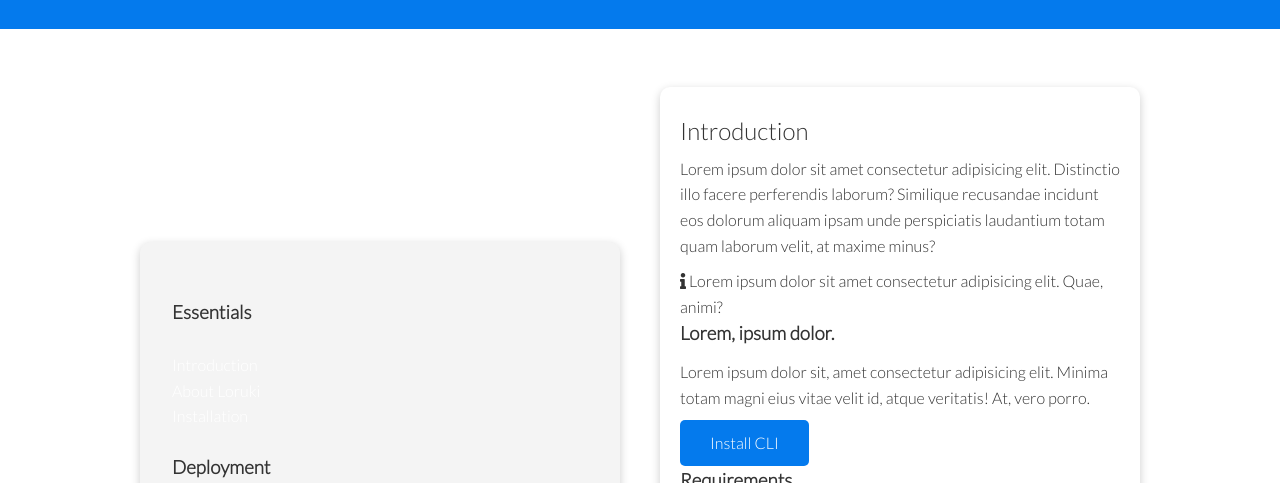
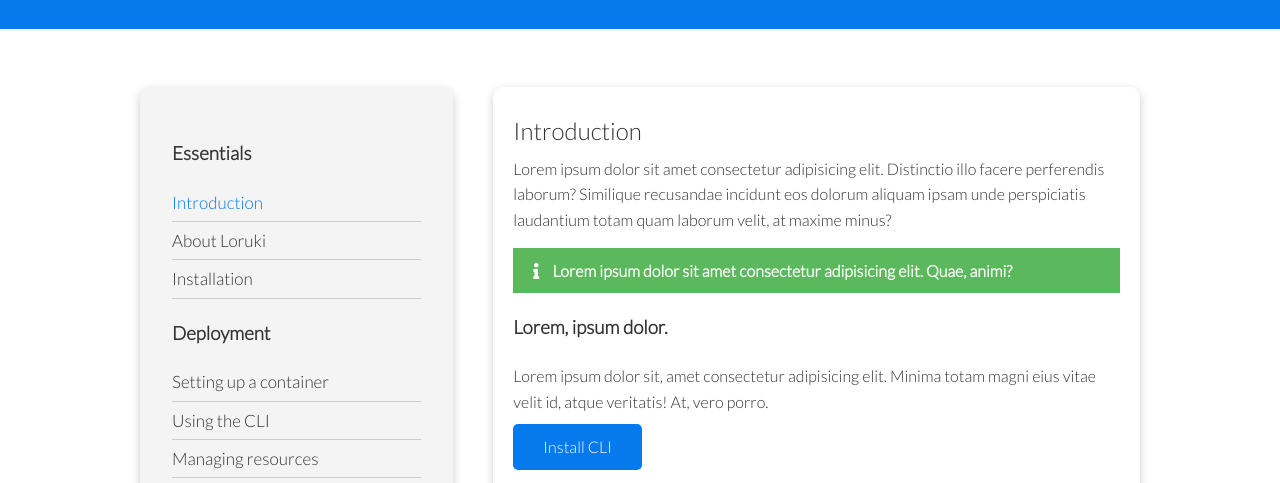
Before and after one commit to omar6685/loruki-website, a plain HTML site: page docs.html in a window 1280 px wide. Shown: the part 305-788 px from the top of the page. Drawn offline with Linux system fonts and the light colour scheme.

Commit message:
styling docs page

```diff
--- a/css/style.css
+++ b/css/style.css
@@ -47,7 +47,11 @@ p {
 img {
     width: 100%;
 }
-
+code, pre {
+    background: #333;
+    color: #fff;
+    padding: 10px;
+}
 /* navbar */
 
 .navbar {
@@ -235,6 +239,29 @@ img {
     grid-column: 1/span 2;
 }
 
+
+/* docs */
+
+.docs-main h3 {
+    margin: 20px 0;
+}
+.docs-main .grid{
+    grid-template-columns: 1fr 2fr ;
+    align-items: flex-start;
+}
+.docs-main nav li {
+    font-size: 17px;
+    padding-bottom: 5px;
+    margin-bottom: 5px;
+    border-bottom: 1px #ccc solid;
+}
+
+.docs-main a:hover{
+    font-weight: bold;
+}
+
+
+
 /* footer */
 
 .footer .social a{
--- a/css/utilities.css
+++ b/css/utilities.css
@@ -64,11 +64,28 @@
 .bg-scondary a,
 .btn-scondary a,
 .bg-dark a,
-.btn-dark a,
-.bg-light a,
-.btn-light a {
+.btn-dark a {
     color: #fff;
 }
+
+/* text colors */
+
+
+.text-primary {
+    color: var(--primary-color);}
+
+.text-scondary {
+    color: var(--secondary-color);
+}
+
+.text-dark {
+    color: var(--dark-color);
+}
+.text-light
+{
+    color: var(--light-color);
+}
+
 /* text sizes */
 
 .lead {
@@ -95,6 +112,28 @@
 
 .text-center {
     text-align: center;
+}
+
+/* alert */
+
+.alert{
+    background-color: var(--light-color);
+    padding: 10px 20px;
+    font-weight: bold;
+    margin: 15px 0;
+}
+.alert i {
+    margin-right: 10px;
+
+}
+.alert-success {
+    background-color: var(--success-color);
+    color: #fff;
+}
+
+.alert-error{
+    background-color: var(--error-color);
+    color: #fff;
 }
 
 .flex {
```
